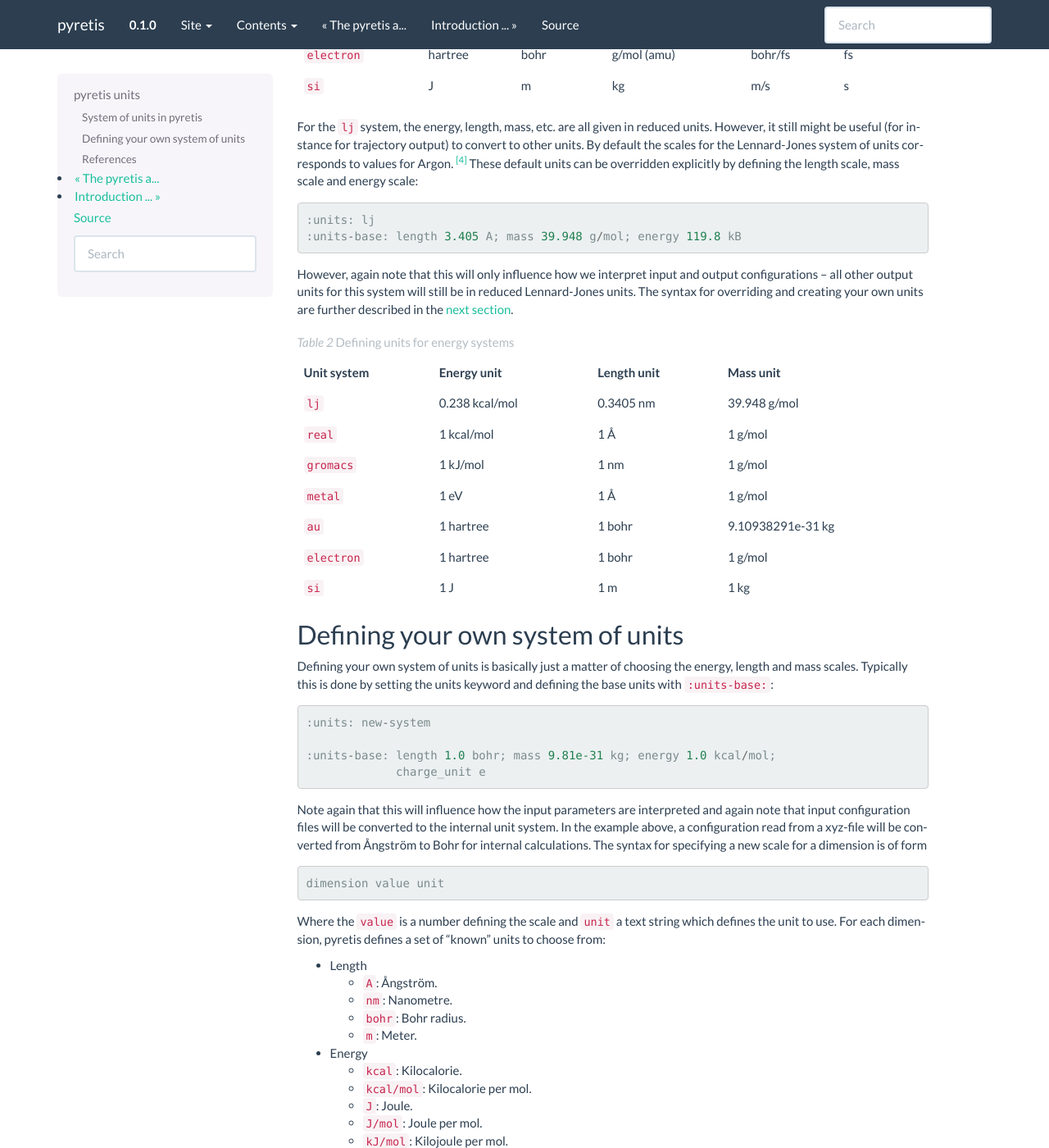
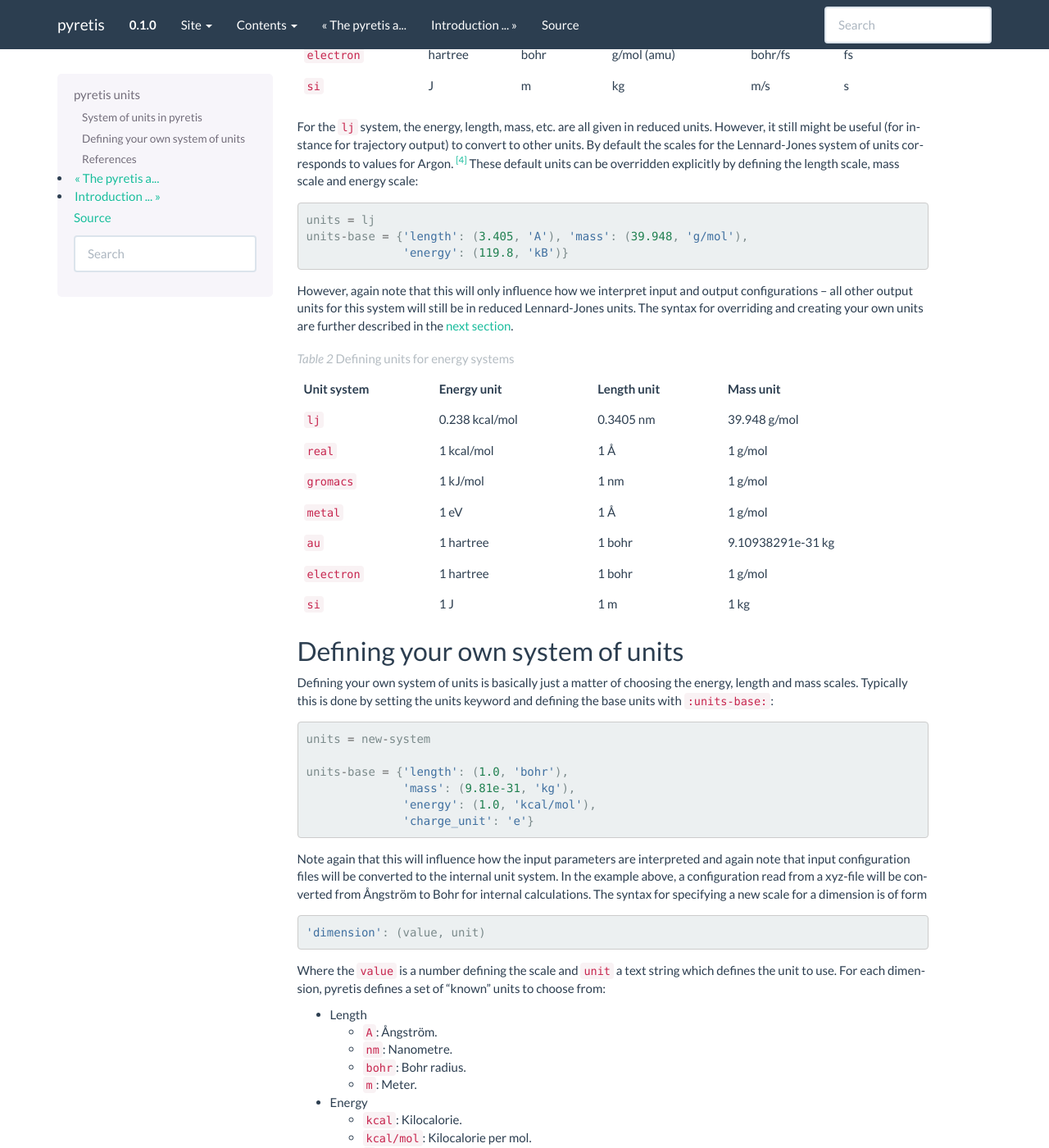
Before and after one commit to jonasjaeger-sci/mod905, a Sphinx documentation site: the page built from docs/user/units.rst, in a window 1280 px wide and 1400 px high, scrolled down 1286 px. Shown: the whole window at 82% size. Built offline with Sphinx 7.4.7, drawn with Linux system fonts in a browser that asks for light colours.

Commit message:
More small fixes for documentation.

```diff
--- a/docs/examples/examples-md.rst
+++ b/docs/examples/examples-md.rst
@@ -18,7 +18,7 @@ Our goal is to obtain the pressure of the
 fluid at the given temperature and density.
 
 .. figure:: ../img/nve_md.png
-    :scale: 75 %
+    :class: img-responsive
     :alt: NVE simulation of a LJ fluid
     :align: center
 
--- a/docs/index.rst
+++ b/docs/index.rst
@@ -13,9 +13,8 @@
   sampling <http://en.wikipedia.org/wiki/Transition_path_sampling#Transition_interface_sampling>`_
   and `replica exchange transition interface sampling <http://www.van-erp.org>`_.
 
-
   pyretis is :ref:`open source <pyretis-license>`, designed to be easy to use
-  and simulations can be performed with a Python script and the :ref:`pyretis library <api-doc>`,
+  and simulations can be performed by using the :ref:`library <api-doc>`,
 
   .. code-block:: python
 
--- a/docs/user/units.rst
+++ b/docs/user/units.rst
@@ -142,8 +143,6 @@ further described in the :ref:`next section <user-units-custom>`.
   +--------------+----------------+-------------+--------------------+
 
 
-
-
 .. _user-units-custom:
 
 Defining your own system of units
@@ -168,7 +169,7 @@ The syntax for specifying a new scale for a dimension is of form
 
 .. code-block:: python
 
-    dimension value unit
+    'dimension': (value, unit)
 
 Where the ``value`` is a number defining the scale and ``unit`` a text string
 which defines the unit to use. For each dimension, pyretis defines a set of
```
Also changed, not shown: other parts of docs/user/units.rst (+8 -5 lines), docs/img/nve_md.png.
